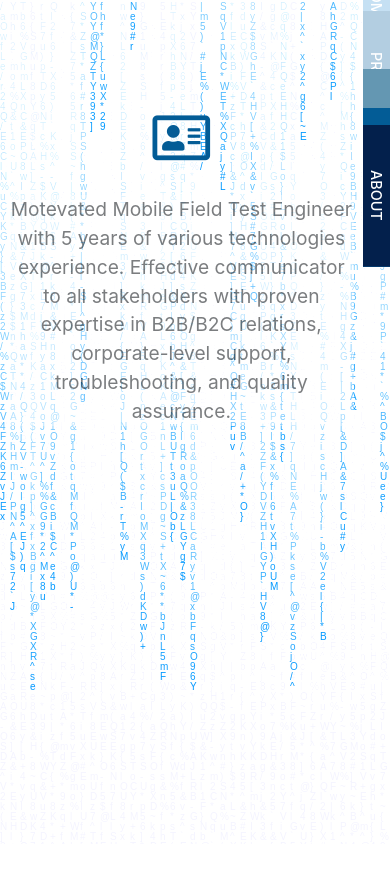
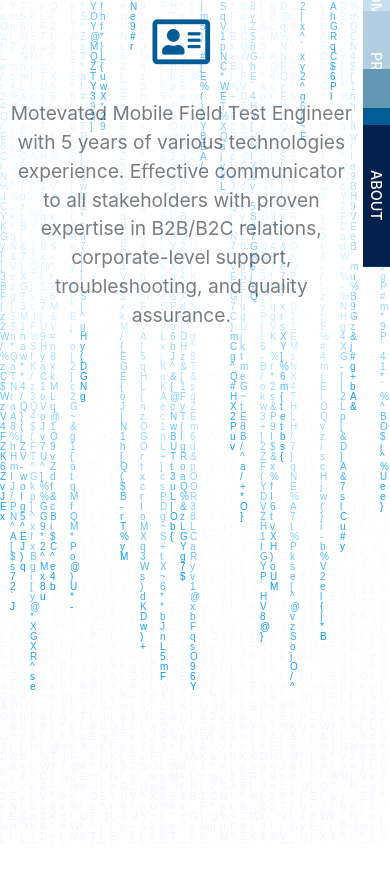
Before and after one commit to rabee-jaramani/jad_portfolio, a React (Create React App) app: page /profile in a window 390 px wide. After the commit the page ends 850 px from the top, so only its background shows below. Built offline with nearby package versions, Linux system fonts and the light colour scheme.

Commit message:
Update profile.sass

```diff
--- a/src/profile.sass
+++ b/src/profile.sass
@@ -23,7 +23,8 @@
 
 @media ( max-width: 700px )
     .profile
-        padding-top: -1rem
+        padding-top: 1rem
+        margin-top: 0
         .fa-address-card
             font-size: 3.2rem
         p
@@ -32,3 +33,5 @@
             margin: 1rem
             font-size: 2.2rem
             color: rgb(3,92,150)
+        .jad2
+            width: 250px
```
